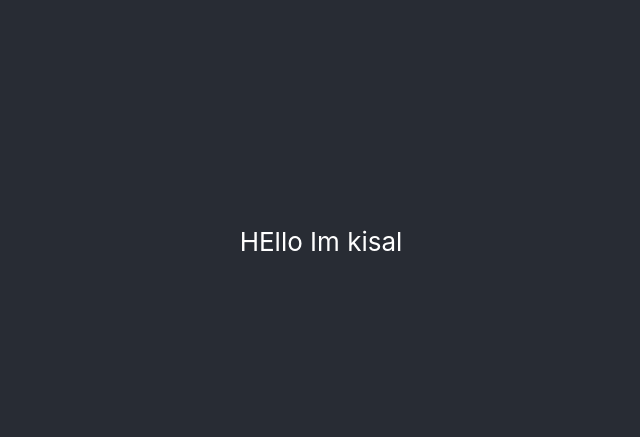
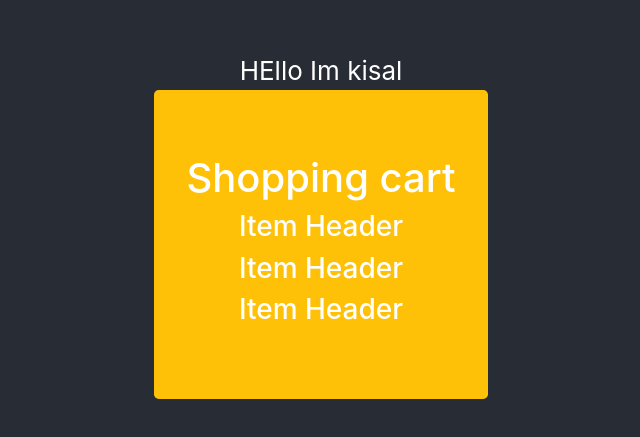
Before and after one commit to Damish/FashionStore_WC, a React (Create React App) app: page / in a window 1280 px wide. Shown: the part 159-596 px from the top of the page, without its empty margins (319-959 px from the left). Built offline with nearby package versions, Linux system fonts and the light colour scheme.

Commit message:
imported bootstrap 4 Created components:shopping cart,cart item

```diff
--- a/public/index.html
+++ b/public/index.html
@@ -24,6 +24,18 @@
       work correctly both with client-side routing and a non-root public URL.
       Learn how to configure a non-root public URL by running `npm run build`.
     -->
+
+    <link rel="stylesheet" href="https://stackpath.bootstrapcdn.com/bootstrap/4.4.1/css/bootstrap.min.css" integrity="sha384-Vkoo8x4CGsO3+Hhxv8T/Q5PaXtkKtu6ug5TOeNV6gBiFeWPGFN9MuhOf23Q9Ifjh" crossorigin="anonymous">
+
+
+    <script src="https://code.jquery.com/jquery-3.4.1.slim.min.js" integrity="sha384-J6qa4849blE2+poT4WnyKhv5vZF5SrPo0iEjwBvKU7imGFAV0wwj1yYfoRSJoZ+n" crossorigin="anonymous"></script>
+    <script src="https://cdn.jsdelivr.net/npm/popper.js@1.16.0/dist/umd/popper.min.js" integrity="sha384-Q6E9RHvbIyZFJoft+2mJbHaEWldlvI9IOYy5n3zV9zzTtmI3UksdQRVvoxMfooAo" crossorigin="anonymous"></script>
+    <script src="https://stackpath.bootstrapcdn.com/bootstrap/4.4.1/js/bootstrap.min.js" integrity="sha384-wfSDF2E50Y2D1uUdj0O3uMBJnjuUD4Ih7YwaYd1iqfktj0Uod8GCExl3Og8ifwB6" crossorigin="anonymous"></script>
+
+
+
+
+
     <title>React App</title>
   </head>
   <body>
--- a/src/App.js
+++ b/src/App.js
@@ -1,5 +1,6 @@
 import React from 'react';
 import './App.css';
+import ShoppingCart from "./ShoppingCart";
 
 function App() {
   return (
@@ -10,6 +11,11 @@
         HEllo Im kisal
 
 
+          <ShoppingCart/>
+
+
+
+
       </header>
     </div>
   );
--- /dev/null
+++ b/src/CartItem.js
@@ -0,0 +1,18 @@
+import React, {Component} from 'react';
+
+class CartItem extends Component {
+    render() {
+        return (
+            <div className={"box"}>
+
+
+                <h3>Item Header</h3>
+
+
+
+            </div>
+        );
+    }
+}
+
+export default CartItem;
--- /dev/null
+++ b/src/ShoppingCart.js
@@ -0,0 +1,19 @@
+import React, {Component} from 'react';
+import CartItem from "./CartItem";
+
+class ShoppingCart extends Component {
+    render() {
+        return (
+            <div className={"jumbotron bg-warning"}>
+
+                <h1>Shopping cart</h1>
+                <CartItem/>
+                <CartItem/>
+                <CartItem/>
+
+            </div>
+        );
+    }
+}
+
+export default ShoppingCart;
```
